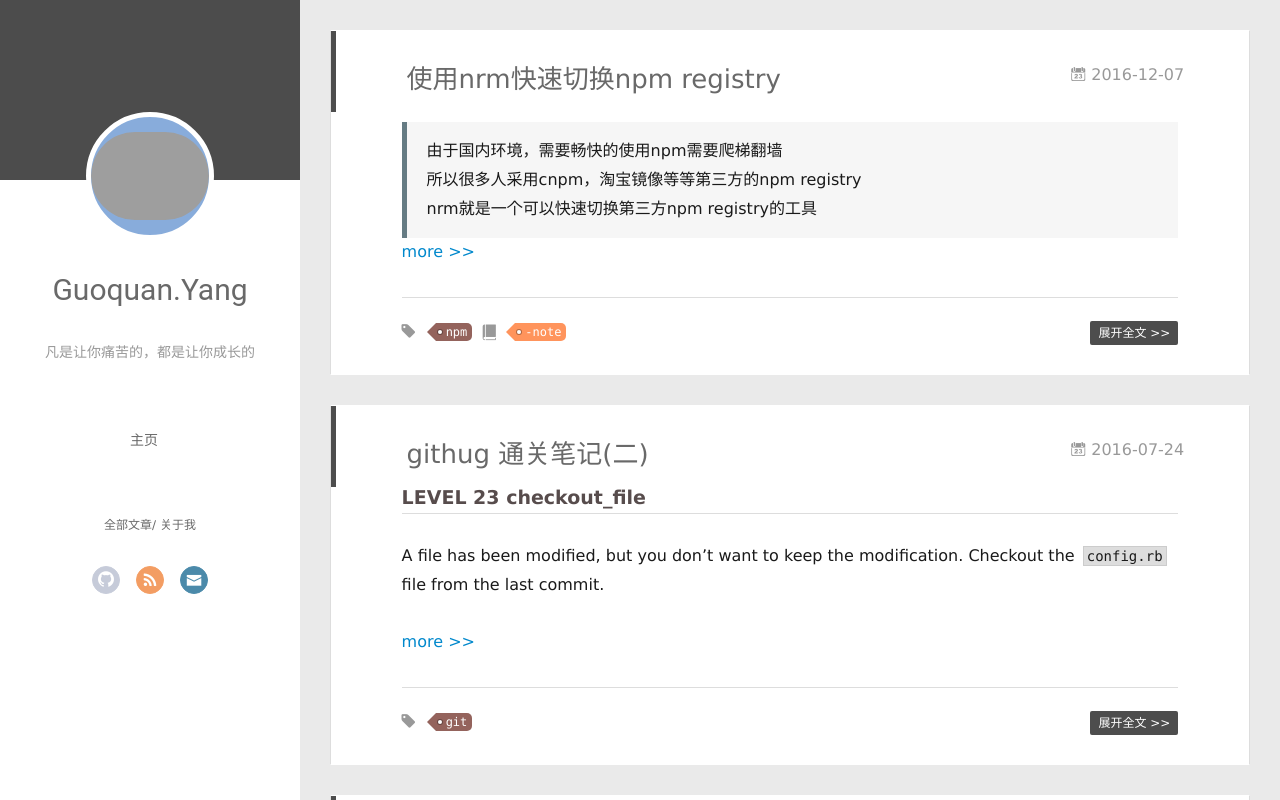
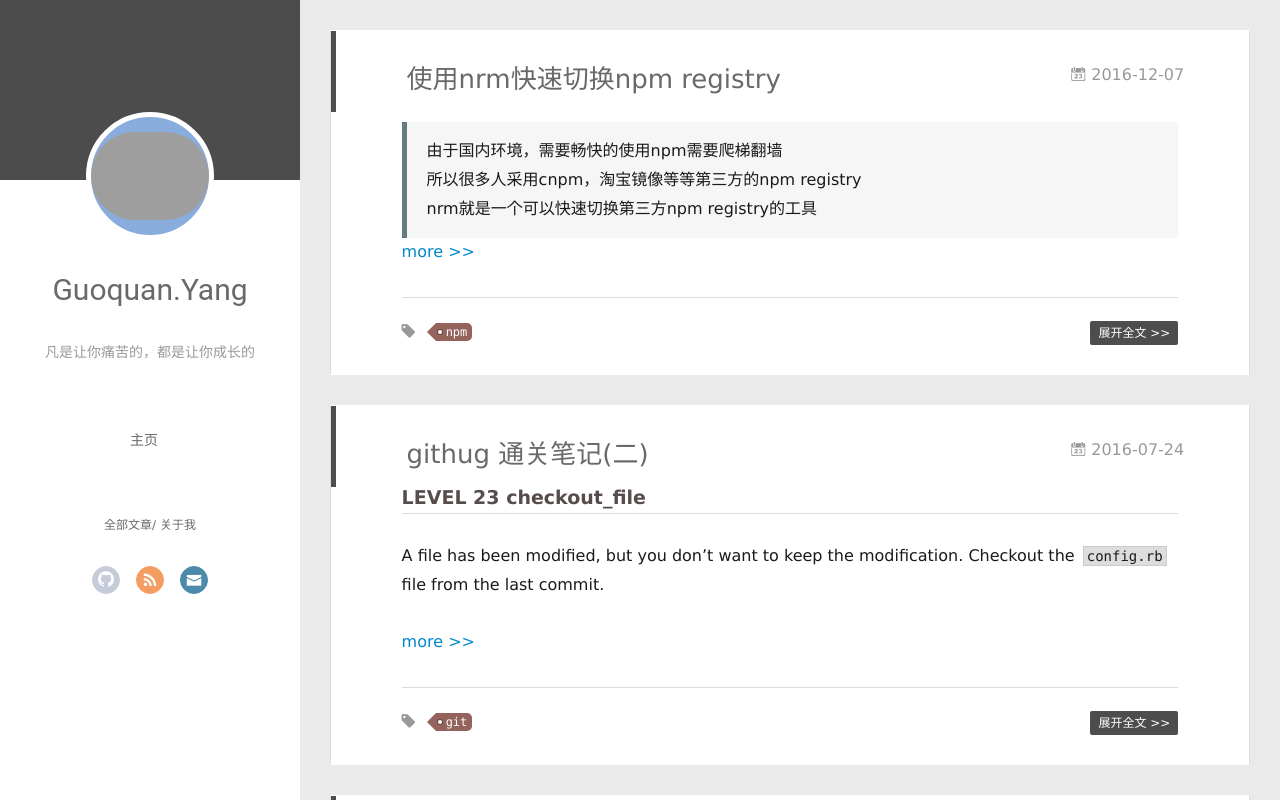
Before and after one commit to yangguoquan/yangguoquan.github.io, a plain HTML site: page index.html in a window 1280 px wide. Drawn offline with Linux system fonts and the light colour scheme; grey boxes are pictures that could not be loaded.

Commit message:
Site updated: 2016-12-09 13:48:59

```diff
--- a/index.html
+++ b/index.html
@@ -167,11 +167,6 @@
 		<ul class="article-tag-list"><li class="article-tag-list-item"><a class="article-tag-list-link" href="/tags/npm/">npm</a></li></ul>
 	</div>
 
-
-	<div class="article-category tagcloud">
-	<i class="icon-book icon"></i>
-	<a class="article-category-link" href="/categories/note/">-note</a>
-	</div>
 
 
 
@@ -516,11 +511,11 @@
           <ul class="article-tag-list" q-show="showTags">
 
               <li class="article-tag-list-item">
-                <a href="javascript:void(0)">markdown</a>
+                <a href="javascript:void(0)">javascript</a>
               </li>
 
               <li class="article-tag-list-item">
-                <a href="javascript:void(0)">javascript</a>
+                <a href="javascript:void(0)">markdown</a>
               </li>
 
               <li class="article-tag-list-item">
```
Also changed, not shown: 2016/01/01/hello-world/index.html (+2 -2 lines), 2016/04/06/0/index.html (+2 -2 lines), 2016/04/07/1/index.html (+2 -2 lines), 2016/06/15/2/index.html (+2 -2 lines), 2016/07/24/3/index.html (+2 -2 lines), 2016/12/07/note/darily-16-12-06/index.html (+3 -8 lines), archives/2016/01/index.html (+2 -2 lines), archives/2016/04/index.html (+2 -2 lines), archives/2016/06/index.html (+2 -2 lines), archives/2016/07/index.html (+2 -2 lines), archives/2016/12/index.html (+2 -7 lines), archives/2016/index.html (+2 -7 lines), archives/index.html (+2 -7 lines), tags/git/index.html (+2 -2 lines), 3 more files.
